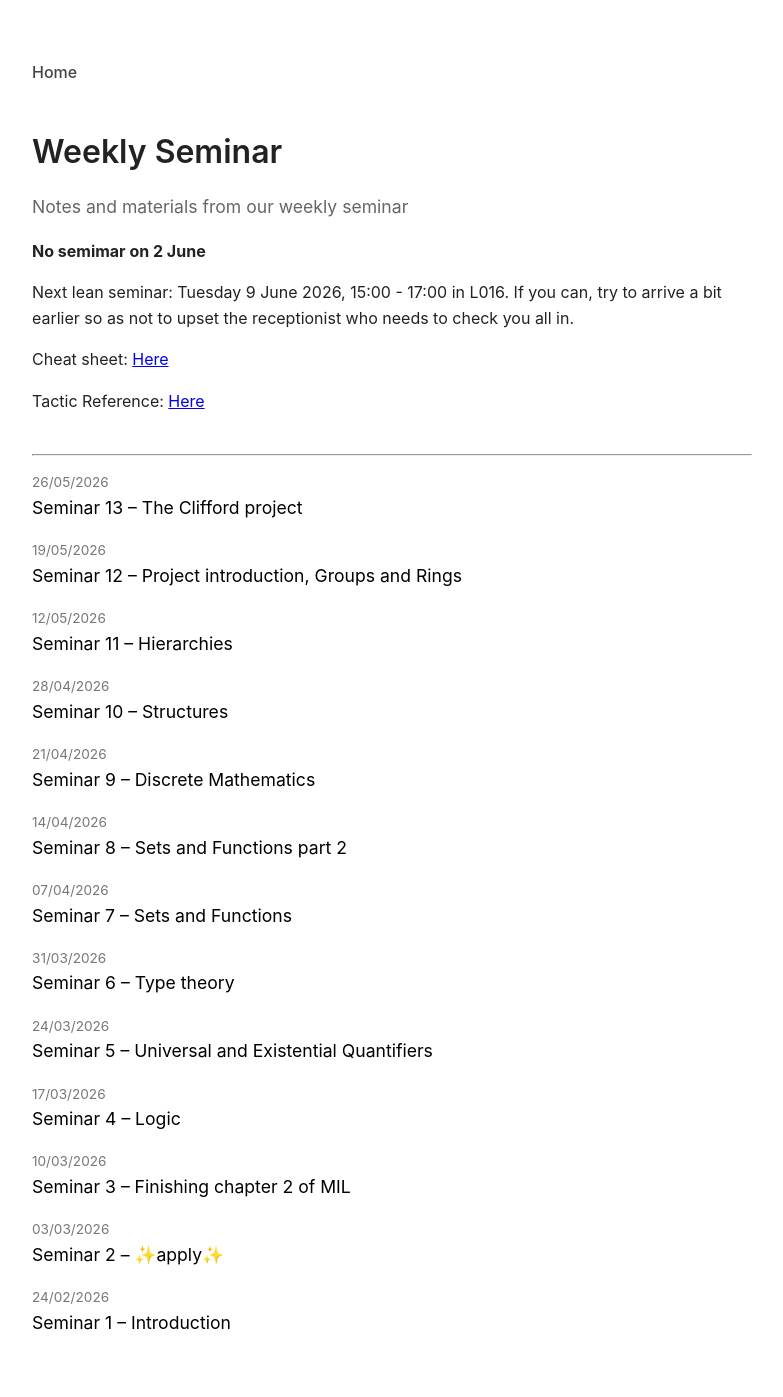
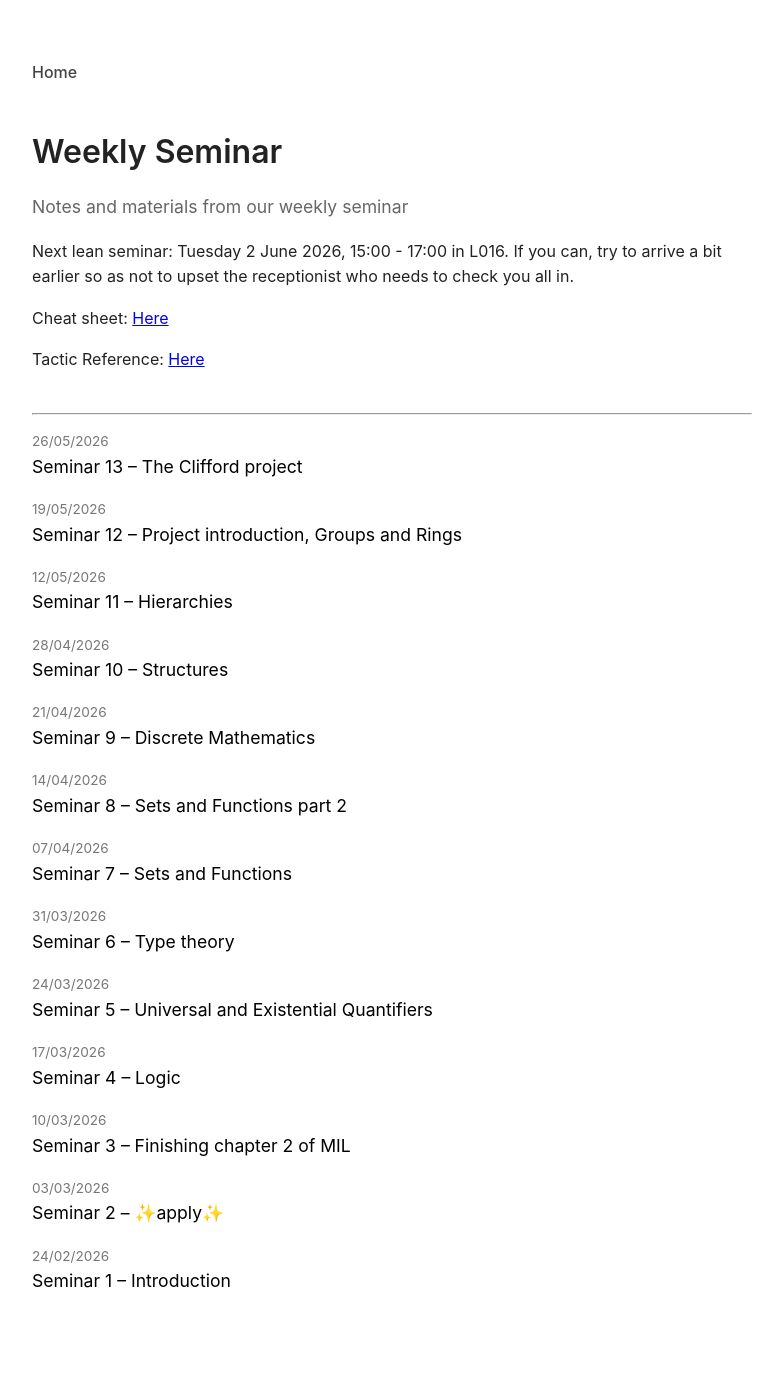
Before and after one commit to Carli-B/lean-seminar, a Jekyll site: the page built from index.html, in a window 1280 px wide. Shown: the whole page, without its empty margins (248-1031 px from the left). Built offline with Jekyll 4.4.1, drawn with Linux system fonts in a browser that asks for light colours; after the commit the page ends 1355 px from its top, so only the background shows below that.

Commit message:
Update seminar date in index.html

```diff
--- a/index.html
+++ b/index.html
@@ -6,8 +6,7 @@
 <header class="site-header">
   <h1>{{ site.title }}</h1>
   <p class="site-description">{{ site.description }}</p>
-  <p><b>No semimar on 2 June</b></p>
-  <p> Next lean seminar: Tuesday 9 June 2026, 15:00 - 17:00 in L016. If you can, try to arrive a bit earlier so as not to upset the receptionist who needs to check you all in.</p>
+  <p> Next lean seminar: Tuesday 2 June 2026, 15:00 - 17:00 in L016. If you can, try to arrive a bit earlier so as not to upset the receptionist who needs to check you all in.</p>
   <p> Cheat sheet: <a href="https://github.com/marozols/Lean-cheatsheet/blob/main/Lean.pdf">Here</a></p>
   <p> Tactic Reference: <a href="https://lean-lang.org/doc/reference/latest/Tactic-Proofs/Tactic-Reference/#tactic-ref">Here</a></p>
 </header>
```
